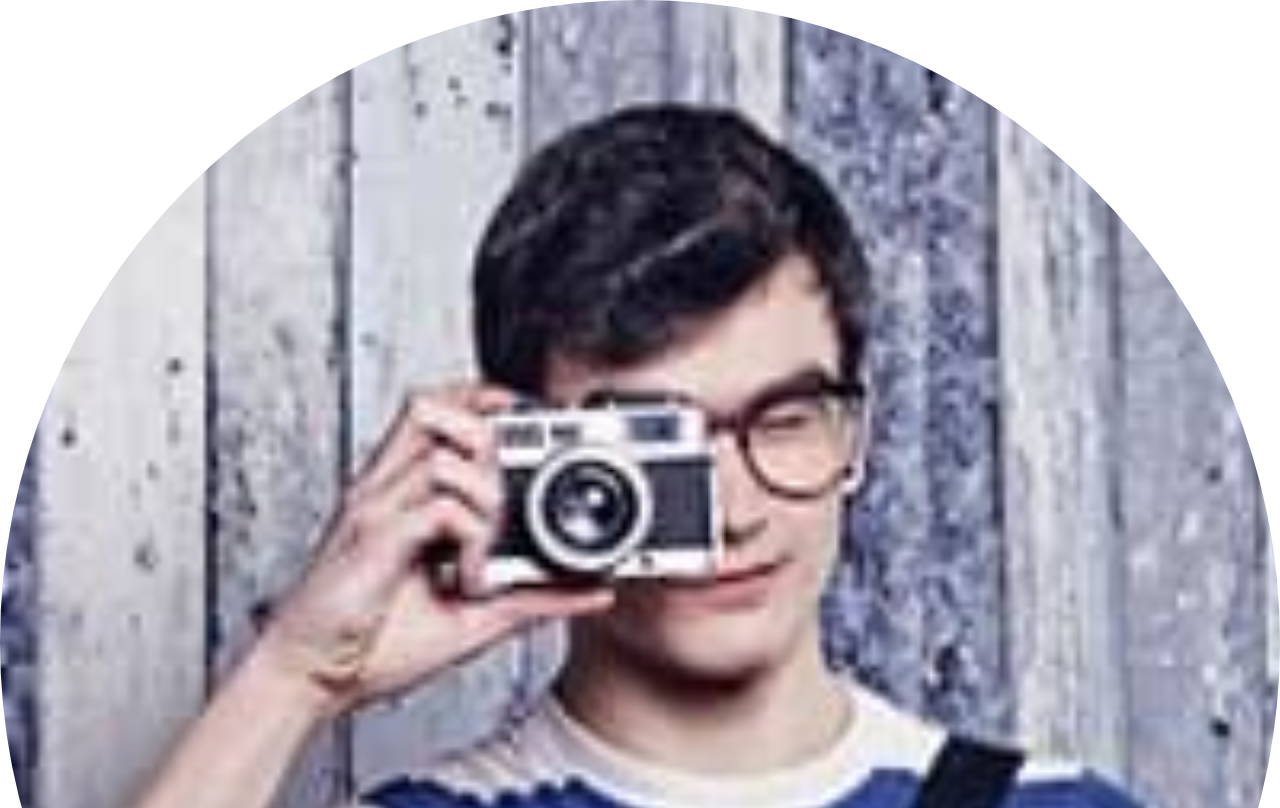
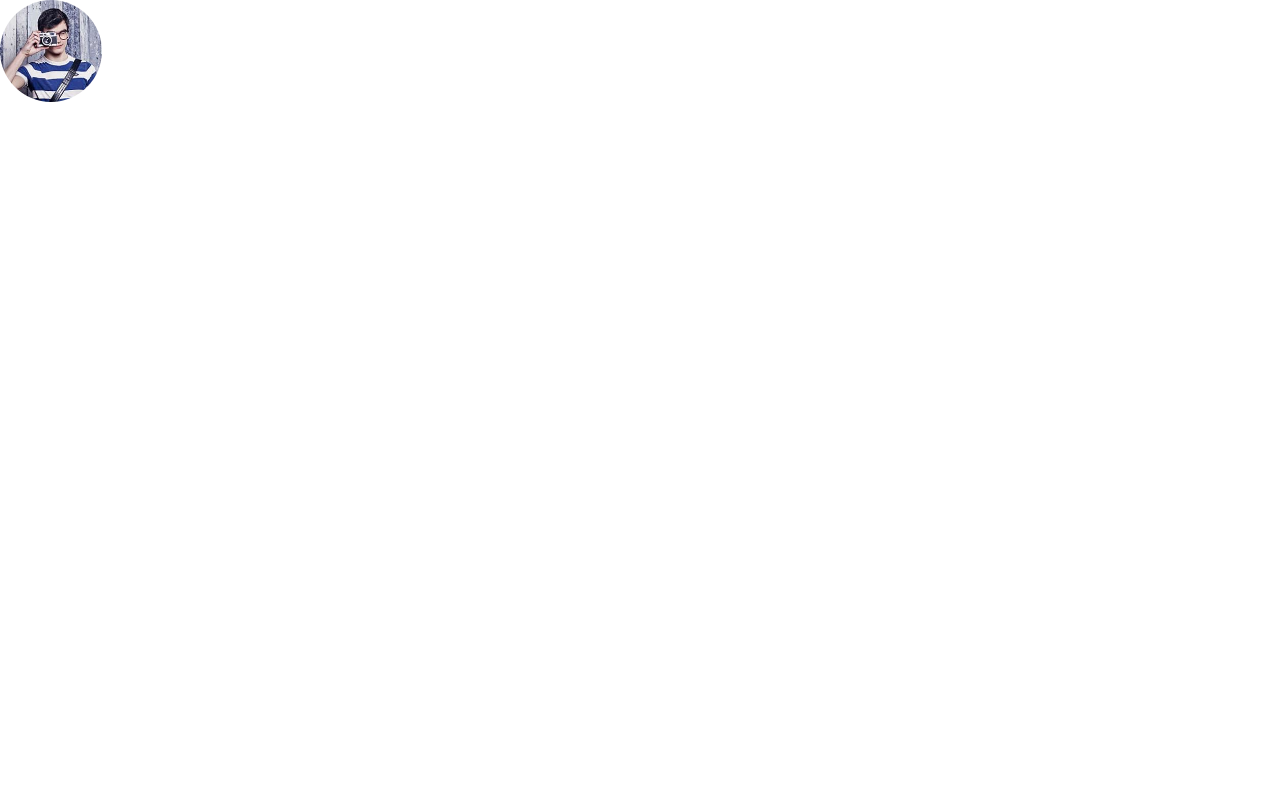
Before and after one commit to js-tasks-ru/htmlcss-20230911-4_frenky233, a website: page 06-lection4/01-avatar/index.html in a window 1280 px wide. Shown: the top 808 px of the page. Drawn offline with Linux system fonts and the light colour scheme.

Commit message:
avatar fixes 2

```diff
--- a/06-lection4/01-avatar/avatar.css
+++ b/06-lection4/01-avatar/avatar.css
@@ -1,8 +1,6 @@
 .avatar{
-
-}
-
-.avatar__wrapper{
+	width: 102px;
+	height: 102px;
 	border-radius: 50%;
 	overflow: hidden;
 }
--- a/06-lection4/01-avatar/index.html
+++ b/06-lection4/01-avatar/index.html
@@ -7,9 +7,7 @@
     </head>
     <body>
         <div class="avatar">
-            <div class="avatar__wrapper">
-                <img src="./public/avatar-200.jpg" class="avatar__image" alt="">
-            </div>
+            <img src="./public/avatar-200.jpg" class="avatar__image" alt="">
         </div>
     </body>
 </html>
```
